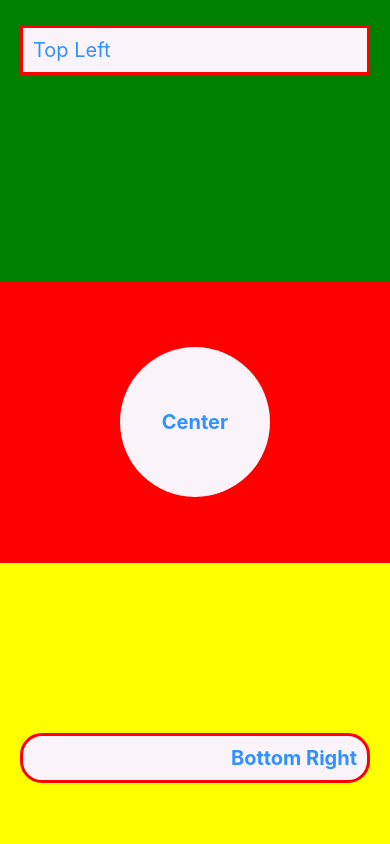
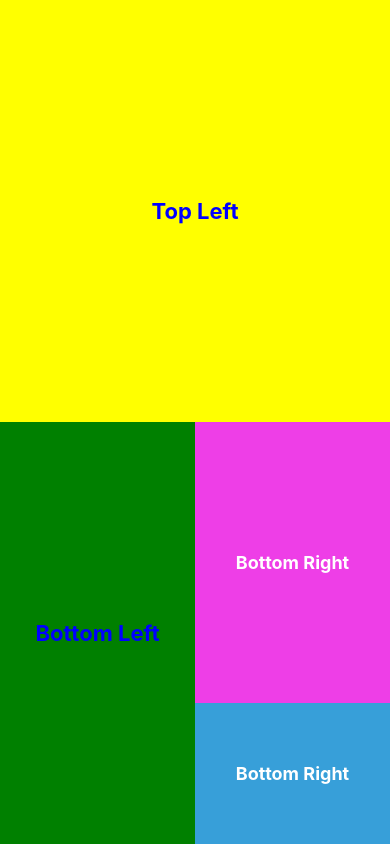
Before and after one commit to dungdeviot/first-app, a React Native app: screen / in a window 390 px wide. Built offline with nearby package versions, Linux system fonts and the light colour scheme.

Commit message:
React Native - 11

```diff
--- a/App.js
+++ b/App.js
@@ -1,104 +1,84 @@
 import React from 'react';
-import { StyleSheet, Button, View, SafeAreaView, Text, Alert } from 'react-native';
-import { Colors } from 'react-native/Libraries/NewAppScreen';
+import { StyleSheet, View, Text } from 'react-native';
+
 
 const App = () => {
   return (
     <View style={styles.container}>
 
-      <View style={styles.containerTop}>
-        <View style={styles.top}>
-          <Text style={styles.topText}>Top Left</Text>
-        </View>
+      <View style={styles.top}>
+        <Text style={styles.text}>Top Left</Text>
       </View>
 
+      <View style={styles.bottom}>
+        <View style={styles.bottomLeft}>
+        <Text style={styles.text}>Bottom Left</Text>
+        </View>
 
-      <View style={styles.containerCenter}>
-        <View style={styles.center}>
-          <Text style={styles.centerText}>Center</Text>
+        <View style={styles.bottomRight}>
+          <View style={styles.bottomRightTop}>
+            {/* Dùng mảng để đọc cả 2 thuộc tính, ưu tiên nhận cái sau cùng */}
+            <Text style={[styles.text,styles.textBottom]}>Bottom Right</Text>
+          </View>
+          <View style={styles.bottomRightBottom}>
+            <Text style={[styles.text,styles.textBottom]}>Bottom Right</Text>
+          </View>
         </View>
+
       </View>
 
-      <View style={styles.containerBottom}>
-        <View style={styles.bottom}>
-          <Text style={styles.bottomText}>Bottom Right</Text>
-        </View>
-      </View>
     </View>
   )
 }
 
 const styles = StyleSheet.create({
   container : {
-    backgroundColor : '#E8F8F7',
     flex : 1
   },
 
-  containerTop : {
-    backgroundColor : 'green',
-    flex : 1
-  },
-
-  top : {
-    marginHorizontal: 20,
-    marginTop : 25,
-    paddingHorizontal : 10,
-    paddingVertical : 10,
-    backgroundColor : '#FAF3FA',
-    borderWidth : 3,
-    borderColor : 'red'
-  },
-
-  topText: {
-    fontSize : 20,
-    color : '#3390FF'
-  },
-
-  containerCenter : {
-    backgroundColor : 'red',
+  top :  {
     flex : 1,
+    backgroundColor : 'yellow',
     justifyContent : 'center',
     alignItems : 'center'
   },
-
-  center : {
-    width : 150,
-    height : 150,
-    backgroundColor : '#FAF3FA',
-    borderRadius : 100,     //Bo tròn background
-    justifyContent : 'center',  //Canh giữa chiều dọc
-    alignItems : 'center'   //Canh giữa chiều ngang
-  },
-
-  centerText: {
-    fontSize : 20,
-    color : '#3390FF',
-    fontWeight : 'bold'   //In đậm chữ
-  },
-
-  containerBottom : {
-    backgroundColor : 'yellow',
-    flex : 1
+  text : {
+    fontSize : 22,
+    fontWeight : 'bold',
+    color : 'blue'
   },
 
   bottom : {
-    marginHorizontal: 20,
-    marginTop : 170,
-    paddingHorizontal : 10,
-    paddingVertical : 10,
-    backgroundColor : '#FAF3FA',
-    borderWidth : 3,
-    borderColor : 'red',
-    borderRadius : 22     //Bo tròn background
-
+    flex : 1,
+    flexDirection : 'row'   //Mặc định là 'Col'
+  },
+  bottomLeft : {
+    flex : 1,
+    backgroundColor : 'green',
+    alignItems : 'center',
+    justifyContent : 'center'
   },
 
-  bottomText: {
-    textAlign : 'right',
-    fontSize : 20,
-    color : '#3390FF',
-    fontWeight : 'bold'   //In đậm chữ
+  bottomRight : {
+    flex : 1,
+  },
+  bottomRightTop : {
+    flex : 2,   //flex gấp đôi bottomRightBottom
+    backgroundColor : '#ee3ee7',
+    alignItems : 'center',
+    justifyContent : 'center'
+  },
+  bottomRightBottom : {
+    flex : 1,
+    backgroundColor : '#379fd9',
+    alignItems : 'center',
+    justifyContent : 'center'
+  },
+  textBottom : {  //Dùng mảng để set nhận cả 2 thuộc tính, ưu tiên nhận cái sau cùng
+    color : 'white',
+    fontSize : 18
   }
+
 });
 
 export default App;
```
